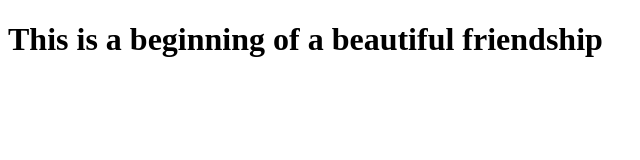
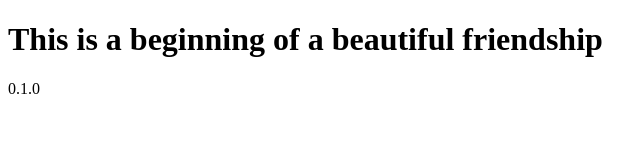
Before and after one commit to attilagyongyosi/the-bad-request-blog, a Gatsby site: page / in a window 1280 px wide. Shown: the full height of the page, 0-640 px from the left. Built offline with nearby package versions, Linux system fonts and the light colour scheme; Gatsby itself is replaced by a stand-in of ours.

Commit message:
feat: displaying version number in footer
Signed-off-by: Attila Gyöngyösi <attilagyongyosi0@gmail.com>

```diff
--- a/gatsby-config.ts
+++ b/gatsby-config.ts
@@ -1,8 +1,10 @@
 import type { GatsbyConfig } from 'gatsby';
+import { version } from './package.json';
 
 const config: GatsbyConfig = {
     siteMetadata: {
         title: 'The Bad Request Blog',
+        version
     },
     plugins: [],
 };
--- a/src/pages/index.tsx
+++ b/src/pages/index.tsx
@@ -1,7 +1,16 @@
 import * as React from 'react';
+import { useStaticQuery } from 'gatsby';
+import { versionQuery } from '../queries/version.query';
 
-const IndexPage = () => (
-    <h1>This is a beginning of a beautiful friendship</h1>
-);
+function IndexPage() {
+    const version = useStaticQuery(versionQuery);
+
+    return (
+        <main>
+            <h1>This is a beginning of a beautiful friendship</h1>
+            <footer>{version.site.siteMetadata.version}</footer>
+        </main>
+    );
+}
 
 export default IndexPage;
--- /dev/null
+++ b/src/queries/version.query.ts
@@ -0,0 +1,10 @@
+import { graphql } from 'gatsby';
+
+export const versionQuery = graphql`
+    query {
+        site {
+            siteMetadata {
+                version
+            }
+        }
+    }`;
```
